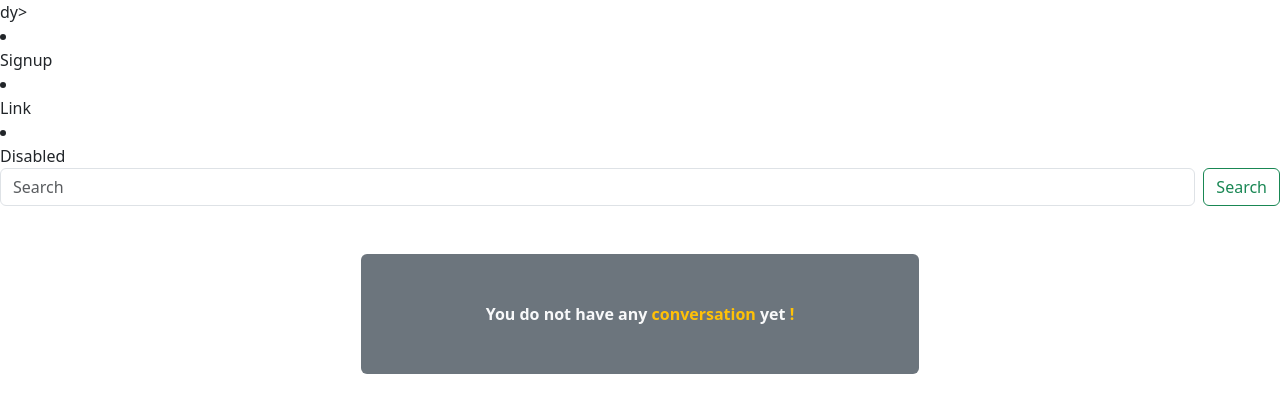
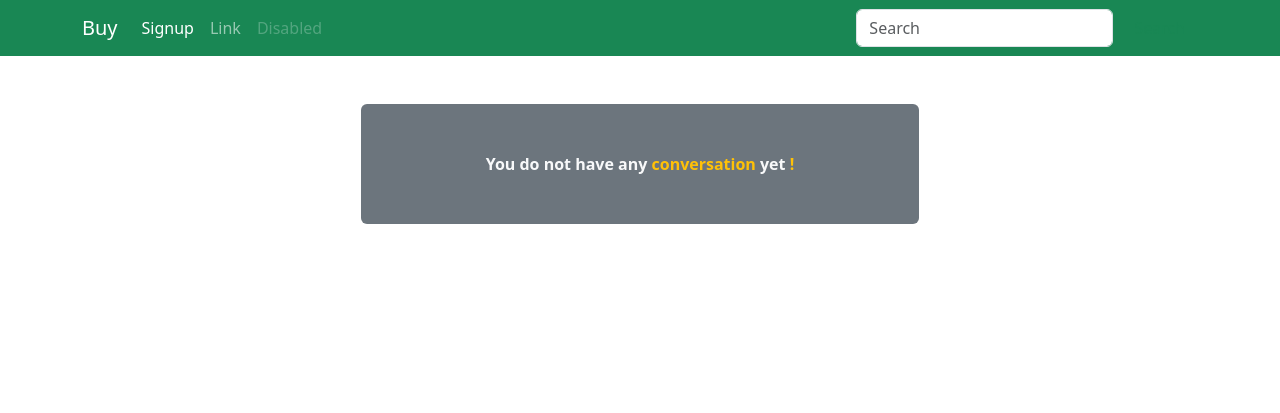
Before and after one commit to Egwu1/buy, a Django app: page /conversation/inbox in a window 1280 px wide. Shown: the top 413 px of the page. Run offline with Django 5.2, Linux system fonts and the light colour scheme.

Commit message:
updated settings

```diff
--- a/buy/settings.py
+++ b/buy/settings.py
@@ -88,6 +88,8 @@ DATABASES = {
 }
 
 DATABASES["default"] = dj_database_url.parse(os.getenv("DATABASE_URL"))
+
+
 # Password validation
 # https://docs.djangoproject.com/en/5.1/ref/settings/#auth-password-validators
 
--- a/templates/core/base.html
+++ b/templates/core/base.html
@@ -1,3 +1,4 @@
+{% load static %}
 <!doctype html>
 <html lang="en">
   <head>
@@ -5,20 +6,19 @@
     <meta name="viewport" content="width=device-width, initial-scale=1">
     <title>Bootstrap demo</title>
     <link href="https://cdn.jsdelivr.net/npm/bootstrap@5.3.3/dist/css/bootstrap.min.css" rel="stylesheet" integrity="sha384-QWTKZyjpPEjISv5WaRU9OFeRpok6YctnYmDr5pNlyT2bRjXh0JMhjY6hW+ALEwIH" crossorigin="anonymous">
-{% load static %}
-dy>
-  {% if request.user.is_authenticated %}
-   <li class="nav-item">
-      <a class="nav-link active">@{{request.user}}</a>
-    </li>
+
   <nav class="navbar navbar-expand-lg bg-success navbar-dark">
   <div class="container-fluid container">
-    <a class="navbar-brand" href="#"></a>
+    <a class="navbar-brand" href="#">Buy</a>
     <button class="navbar-toggler" type="button" data-bs-toggle="collapse" data-bs-target="#navbarSupportedContent" aria-controls="navbarSupportedContent" aria-expanded="false" aria-label="Toggle navigation">
       <span class="navbar-toggler-icon"></span>
     </button>
     <div class="collapse navbar-collapse" id="navbarSupportedContent">
       <ul class="navbar-nav me-auto mb-2 mb-lg-0">
+        {% if request.user.is_authenticated %}
+        <li class="nav-item">
+          <a class="nav-link active">@{{request.user}}</a>
+         </li>
         <li class="nav-item">
           <a class="nav-link active" aria-current="page" href="{% url 'core:home' %}">Home</a>
         </li>
```
